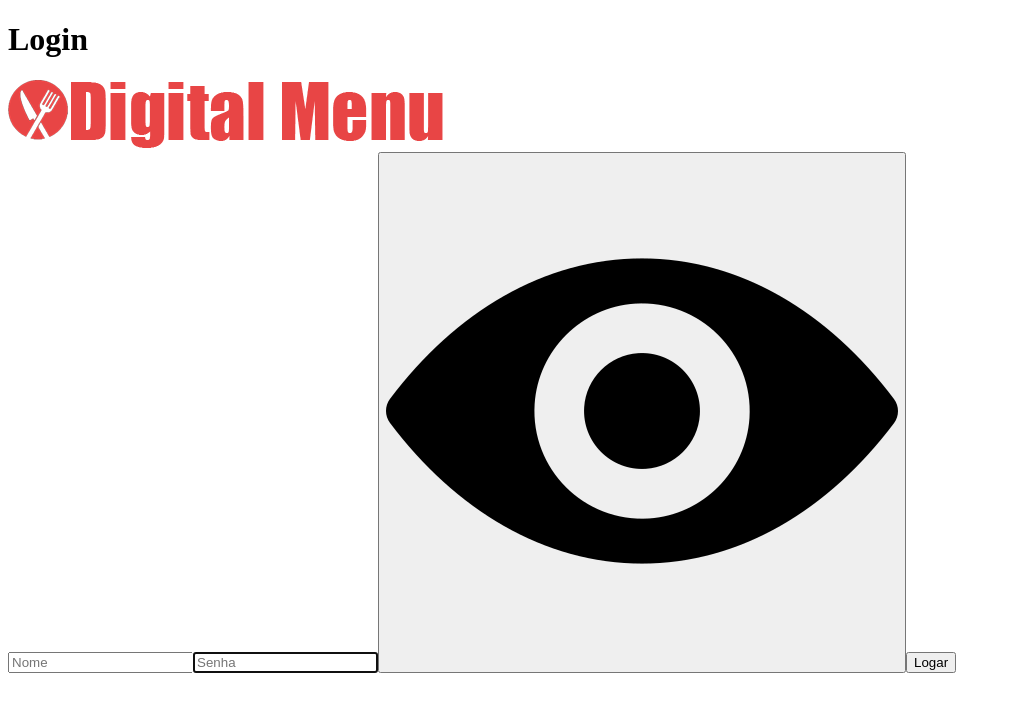
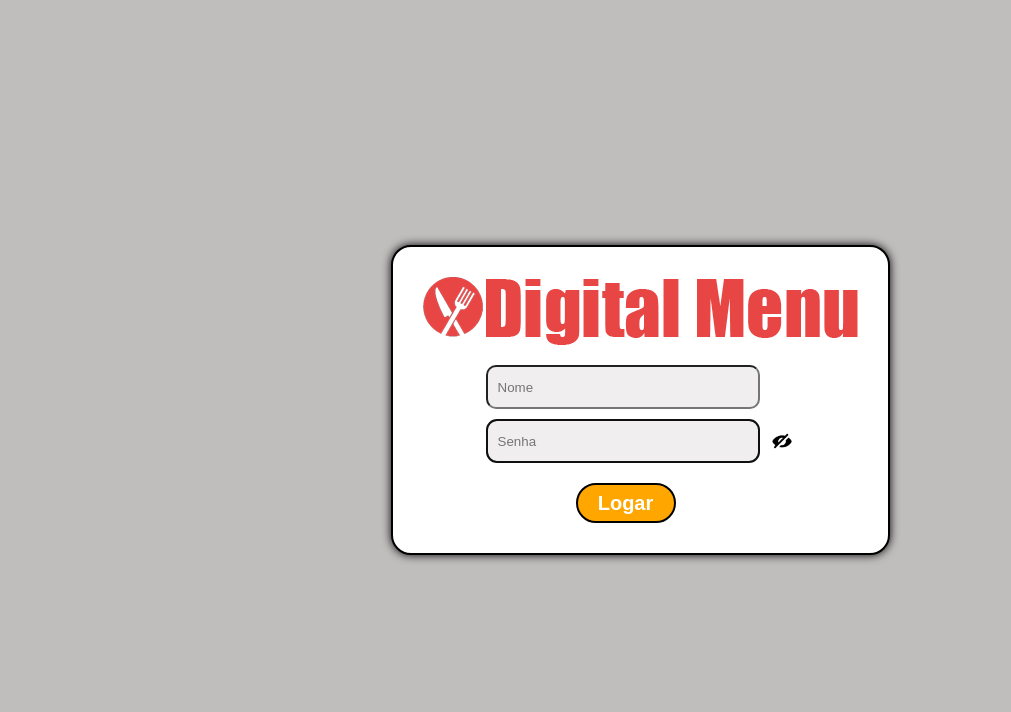
Before and after one commit to DhiegoFernandes/DigitalMenu-LocalHost, a React (Vite) app in the folder digitalmenu2/: page / in a window 1280 px wide. Shown: the top 712 px of the page, without its empty margins (0-1011 px from the left). Built offline with nearby package versions, Linux system fonts and the light colour scheme.

Commit message:
pagina de login pronta

```diff
--- a/digitalmenu2/src/pages/Log/Login.jsx
+++ b/digitalmenu2/src/pages/Log/Login.jsx
@@ -22,22 +22,26 @@ function Login(){
 
     const [nome, setNome] = useState("");
     const [senha, setSenha] = useState("");
-    const [tipoSenha, setTipoSenha] = useState("");
+    const [tipoSenha, setTipoSenha] = useState("password");
 
     return(
         <>
-            <div>
-                <h1>Login</h1>
-                <img src={logoDM} alt="Logo Digital Menu" />
+            <div className='container'>
+                <div className='box-login'>
+                    <img className='logo-digitalmenu' src={logoDM} alt="Logo Digital Menu" />
+                    <div className='formulario-login'>
                         <form>
                             <input
+                                className='input-nome'
                                 type="text"
                                 placeholder='Nome'
                                 autoFocus
                                 value={nome}
                                 onChange={(e) => setNome(e.target.value)}
                             />
+                            <div className='senha-formulario'>
                             <input
+                                className='input-senha'
                                 type={tipoSenha}
                                 placeholder='Senha'
                                 autoFocus
@@ -45,24 +49,32 @@ function Login(){
                                 onChange={(e) => setSenha(e.target.value)}
                             />
                             {tipoSenha === "password" ? (
-                        <button className="senha" type="button"
+                                <button
+                                    className="btn-senha"
                                     onClick={(e) => {
                                         e.preventDefault();
                                         setTipoSenha("text")
-                        }} ><img className="olhos" src={olhofechado} /></button>
+                                    }}
+                                ><img className="olhos" src={olhofechado} /></button>
                             ) : (
-                        <button className="senha" type="button"
+                                <button
+                                    className="btn-senha"
                                     onClick={(e) => {
                                         e.preventDefault();
                                         setTipoSenha("password")
-                        }}><img className="olhos" src={olhoaberto} /></button>)}
+                                    }}
+                                ><img className="olhos" src={olhoaberto} /></button>)}
+                            </div>
                                 <button
+                                    className='btn-logar'
                                     type='submit'
                                     onClick={(e) => autenticar(e, nome, senha)
                                     }
                             >Logar</button>
                         </form>
                     </div>
+                </div>
+            </div>
         </>
     );
 }
--- a/digitalmenu2/src/pages/Log/login.css
+++ b/digitalmenu2/src/pages/Log/login.css
@@ -0,0 +1,96 @@
+* {
+    margin: 0;
+    padding: 0;
+}
+
+.container{
+    width: 100vw;
+    height: 100vh;
+    display: flex;
+    justify-content: center;
+    align-items: center;
+    background-color: rgb(192, 189, 189);
+}
+
+.box-login{
+    display: flex;
+    flex-direction: column;
+    align-items: center;
+    justify-content: center;
+    padding: 30px;
+    background-color: white;
+    border: solid 2px black;
+    border-radius: 20px;
+    box-shadow: 0px 0px 10px black;
+}
+
+.formulario-login{
+    width: auto;
+    height: auto;
+    display: flex;
+    align-items: center;
+    justify-content: center;
+}
+
+.senha-formulario{
+    display: flex;
+    flex-direction: row;
+    align-items: center;
+    justify-content: center;
+    margin: 5px 20px 20px 20px;
+}
+
+.input-nome{
+    margin: 20px 20px 5px 20px ;
+    width: 250px;
+    height: 20px;
+    background-color: rgb(240, 238, 238);
+    border-radius: 10px;
+    padding: 10px;
+}
+
+.input-senha{
+    width: 250px;
+    height: 20px;
+    background-color: rgb(240, 238, 238);
+    border-radius: 10px;
+    padding: 10px;
+}
+
+.olhos{
+    width: 20px;
+    height: 20px;
+}
+
+.btn-senha{
+    cursor: pointer;
+    display: flex;
+    align-items: center;
+    justify-content: center;
+    width: 25px;
+    height: 25px;
+    background-color: white;
+    border: none;
+    margin-left: 10px;
+}
+
+.btn-logar{
+    cursor: pointer;
+    align-items: center;
+    justify-content: center;
+    width: 100px;
+    height: 40px;
+    margin-left: 110px;
+    background-color: rgb(255, 166, 0);
+    border-radius: 20px;
+    border: solid 2px black;
+    font-weight: bold;
+    font-size: 20px;
+    color: white;
+}
+
+.btn-logar:hover{
+    transition: 0.1s;
+    opacity: 0.8;
+    box-shadow: 0px 0px 5px black;
+}
```
Also changed, not shown: digitalmenu2/src/assets/image/github.png (added). Lines whose indentation alone changed are shown as unchanged.
